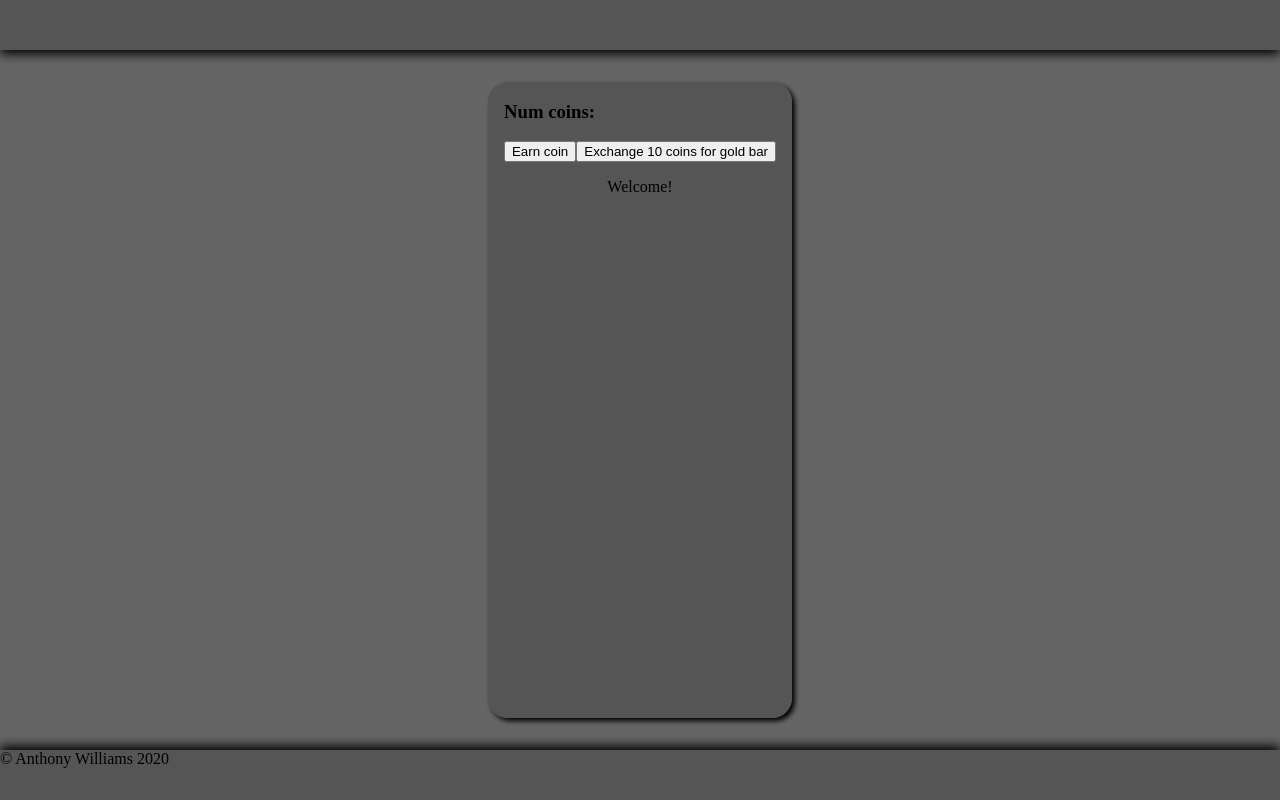
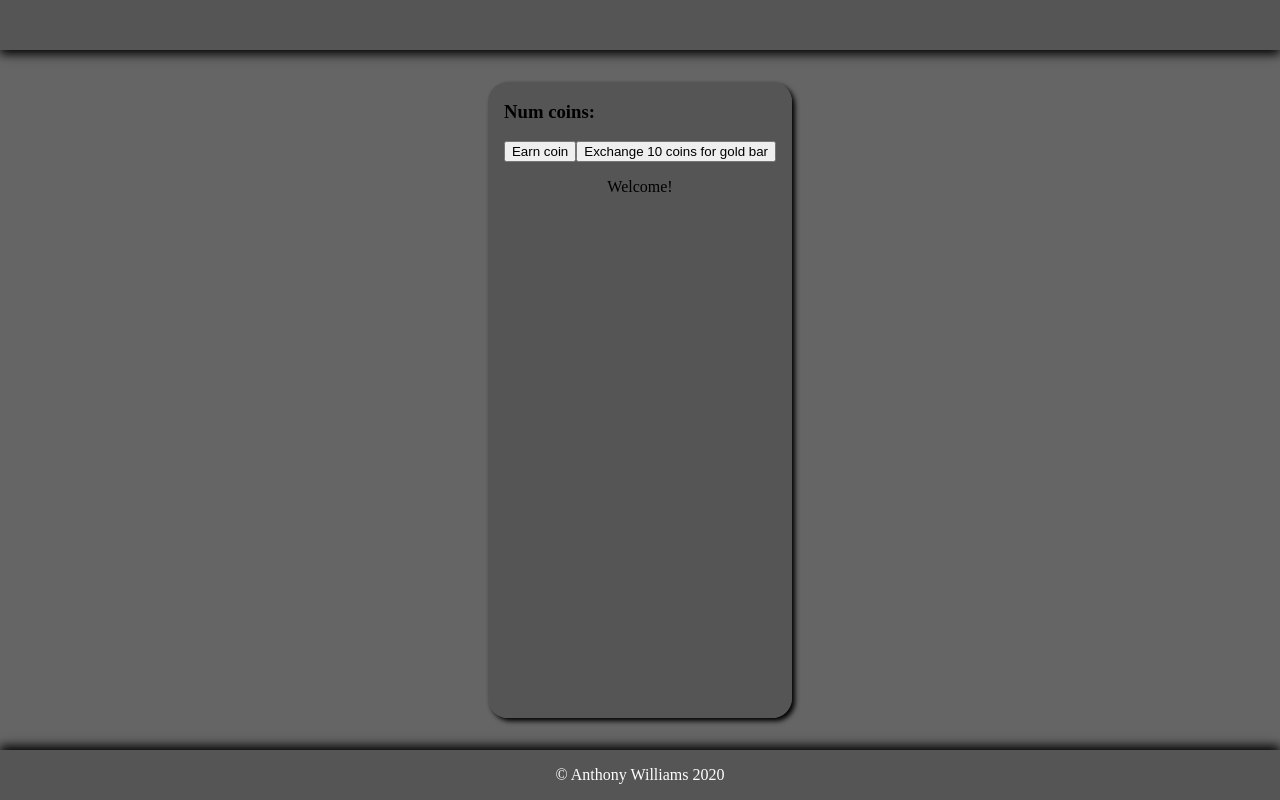
Before and after one commit to Wolven531/angular-game, an Angular app: page /welcome in a window 1280 px wide. Built offline with nearby package versions, Linux system fonts and the light colour scheme.

Commit message:
Style footer w/ basics

```diff
--- a/src/app/app.component.scss
+++ b/src/app/app.component.scss
@@ -35,9 +35,13 @@
 	}
 
 	.footer {
+		align-items: center;
 		background-color: rgba(80,80,80,.75);
 		box-shadow: 0 -4px 10px #000;
+		color: #fff;
+		display: flex;
 		grid-area: footer;
+		justify-content: center;
 	}
 
 	.header {
```
